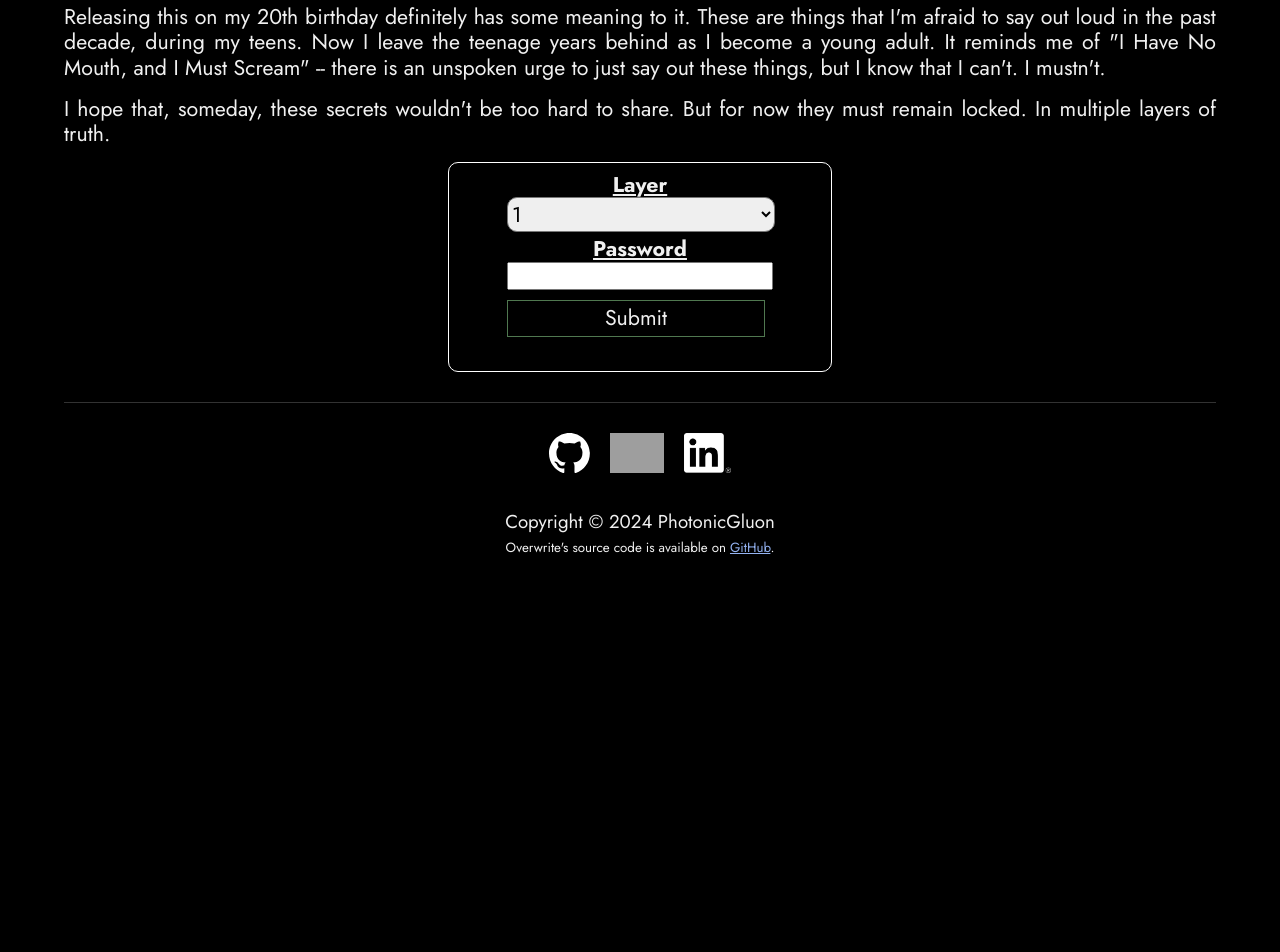
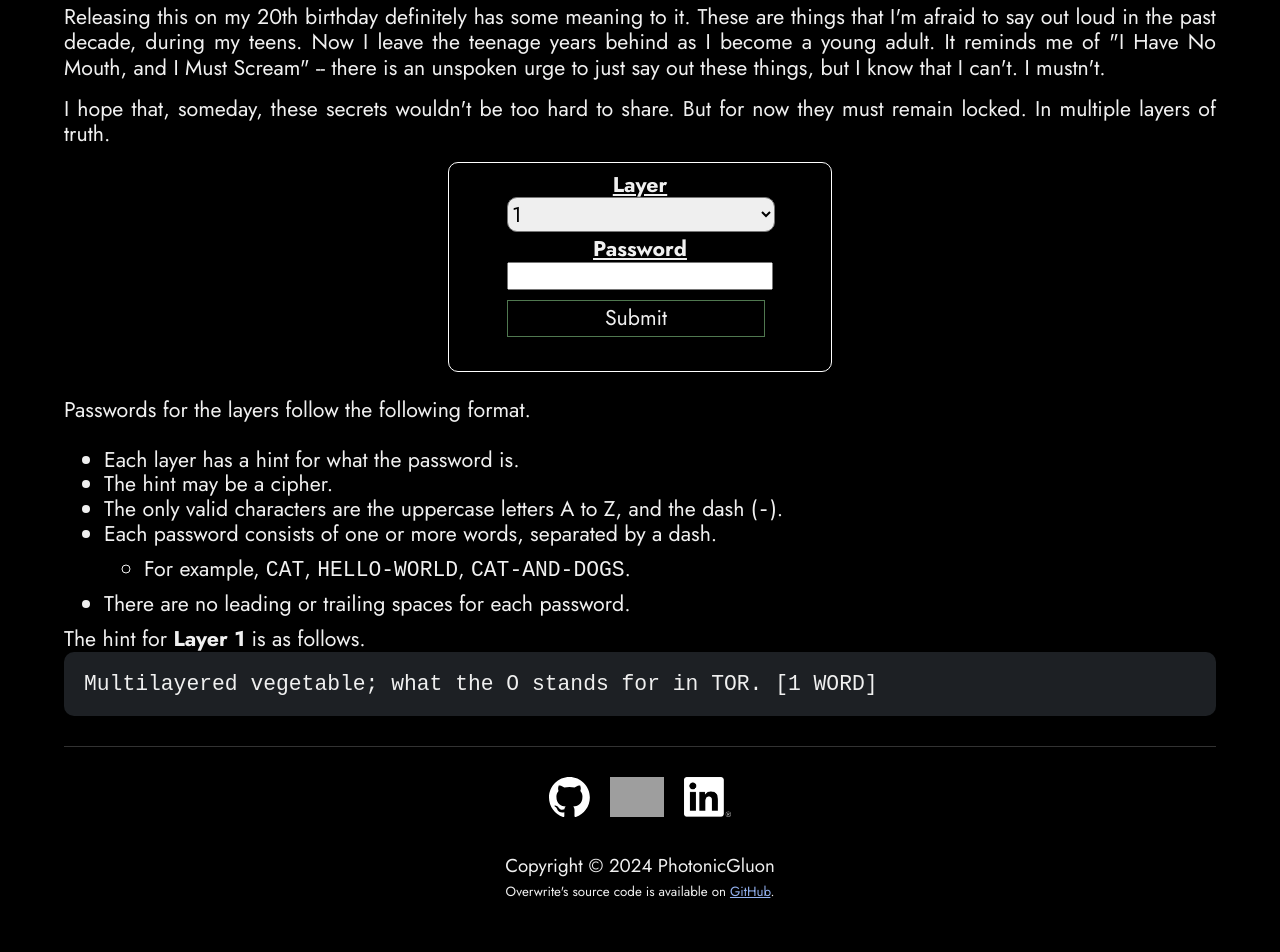
Before and after one commit to PhotonicGluon/photonicgluon.github.io, a Jekyll site: the page built from projects/candid.html, in a window 1280 px wide. Shown: the part 819-1771 px from the top of the page. Built offline with Jekyll 4.4.1, drawn with Linux system fonts in a browser that asks for light colours; before the commit the page ends 1427 px from its top, so only the background shows below that; grey boxes are pictures that could not be loaded.

Commit message:
Add password explanation and hint for Candid

```diff
--- a/projects/candid.html
+++ b/projects/candid.html
@@ -6,9 +6,11 @@ title: Candid
 <link rel="stylesheet" type="text/css" href="/projects/resources/candid/candid.css">
 
 <!-- Introduction -->
+<div>
     <p>
         A close confidant and I had an unusual arrangement. We would send each other locked (i.e., encrypted) files
-    containing our deepest secrets, knowing that we trusted each other enough not to let anything spill out. Recently we
+        containing our deepest secrets, knowing that we trusted each other enough not to let anything spill out.
+        Recently we
         agreed to take this one step further, by putting these files online.
     </p>
 
@@ -17,16 +19,20 @@ title: Candid
     </p>
 
     <p>
-    Releasing this on my 20th birthday definitely has some meaning to it. These are things that I'm afraid to say out
-    loud in the past decade, during my teens. Now I leave the teenage years behind as I become a young adult. It reminds
+        Releasing this on my 20th birthday definitely has some meaning to it. These are things that I'm afraid to say
+        out
+        loud in the past decade, during my teens. Now I leave the teenage years behind as I become a young adult. It
+        reminds
         me of "I Have No Mouth, and I Must Scream" -- there is an unspoken urge to just say out these things, but I know
         that I can't. I mustn't.
     </p>
 
     <p>
-    I hope that, someday, these secrets wouldn't be too hard to share. But for now they must remain locked. In multiple
+        I hope that, someday, these secrets wouldn't be too hard to share. But for now they must remain locked. In
+        multiple
         layers of truth.
     </p>
+</div>
 
 <!-- Layer Inputs -->
 <div class="layer-inputs">
@@ -53,7 +59,27 @@ title: Candid
 </div>
 
 <!-- Password Explanation -->
-<!-- TODO: ADD -->
+<div style="padding-top:25px">
+    <p>
+        Passwords for the layers follow the following format.
+    </p>
+    <ul>
+        <li>Each layer has a hint for what the password is.</li>
+        <li>The hint may be a cipher.</li>
+        <li>The only valid characters are the uppercase letters A to Z, and the dash (<code>-</code>).</li>
+        <li>Each password consists of one or more words, separated by a dash.
+            <ul>
+                <li>For example, <code>CAT</code>, <code>HELLO-WORLD</code>, <code>CAT-AND-DOGS</code>.</li>
+            </ul>
+        </li>
+        <li>There are no leading or trailing spaces for each password.</li>
+    </ul>
+</div>
+
+<div>
+    The hint for <b>Layer 1</b> is as follows.
+    <pre class="code-block">Multilayered vegetable; what the O stands for in TOR. [1 WORD]</pre>
+</div>
 
 <!-- Scripts -->
 <script src="/projects/resources/candid/js-sha256.js"></script>
--- a/projects/resources/candid/candid.css
+++ b/projects/resources/candid/candid.css
@@ -46,3 +46,10 @@
 .result-correct {
     color: #008000;
 }
+
+/* Misc */
+.code-block {
+    background-color: #1d2024;
+    padding: 20px;
+    border-radius: 10px;
+}
```
Lines whose indentation alone changed are shown as unchanged.
